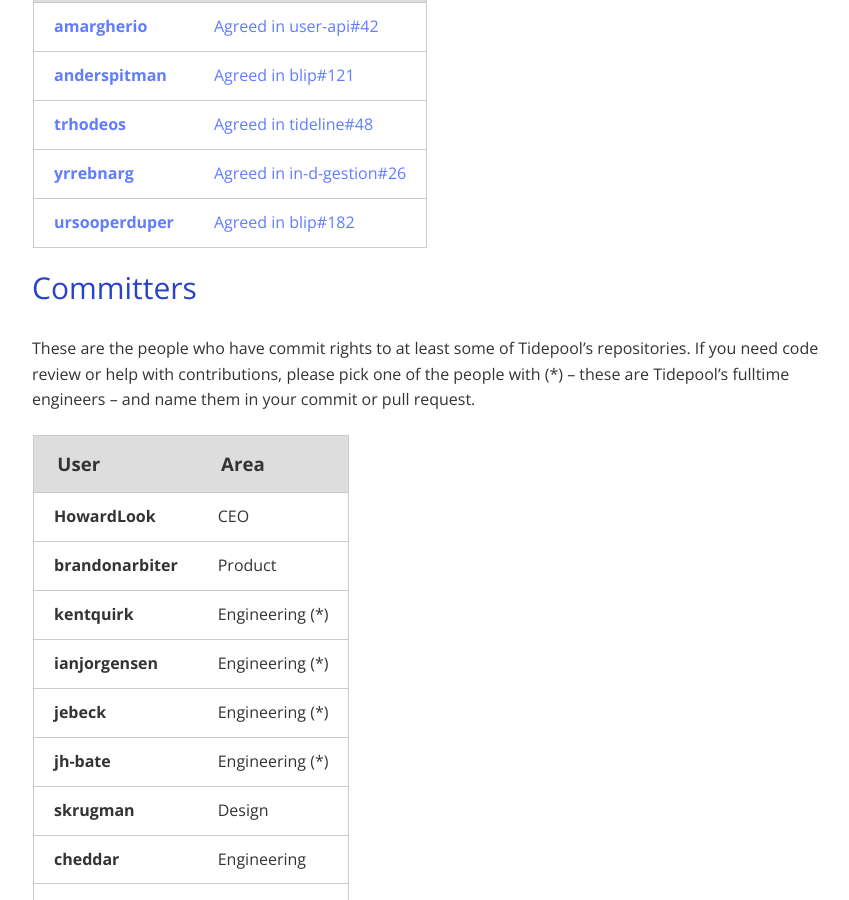
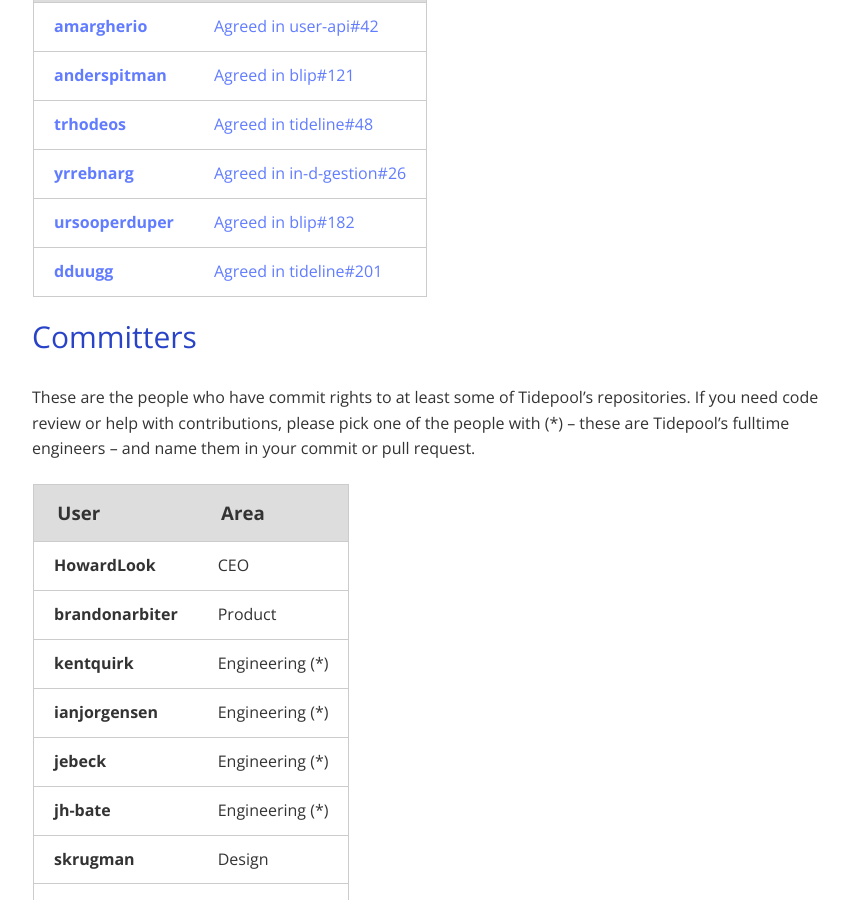
Before and after one commit to tidepool-org/tidepool-org.github.io, a Jekyll site: the page built from _docs/contributors.md, in a window 1280 px wide and 900 px high, scrolled down 910 px. Shown: the whole window, without its empty margins (208-1057 px from the left). Built offline with Jekyll 4.4.1, drawn with Linux system fonts in a browser that asks for light colours; nearby versions of some CDN libraries.

Commit message:
Add dduugg to contributors list.

```diff
--- a/_docs/contributors.md
+++ b/_docs/contributors.md
@@ -28,6 +28,7 @@ Below are the GitHub names of people who have agreed to Tidepool VCLA via GitHub
 [trhodeos](https://github.com/trhodeos) | [Agreed in tideline#48](https://github.com/tidepool-org/tideline/pull/48)
 [yrrebnarg](https://github.com/yrrebnarg) | [Agreed in in-d-gestion#26](https://github.com/tidepool-org/in-d-gestion/issues/26)
 [ursooperduper](https://github.com/ursooperduper) | [Agreed in blip#182](https://github.com/tidepool-org/blip/pull/182)
+[dduugg](https://github.com/dduugg) | [Agreed in tideline#201](https://github.com/tidepool-org/tideline/pull/201)
 
 ## Committers
 
```
